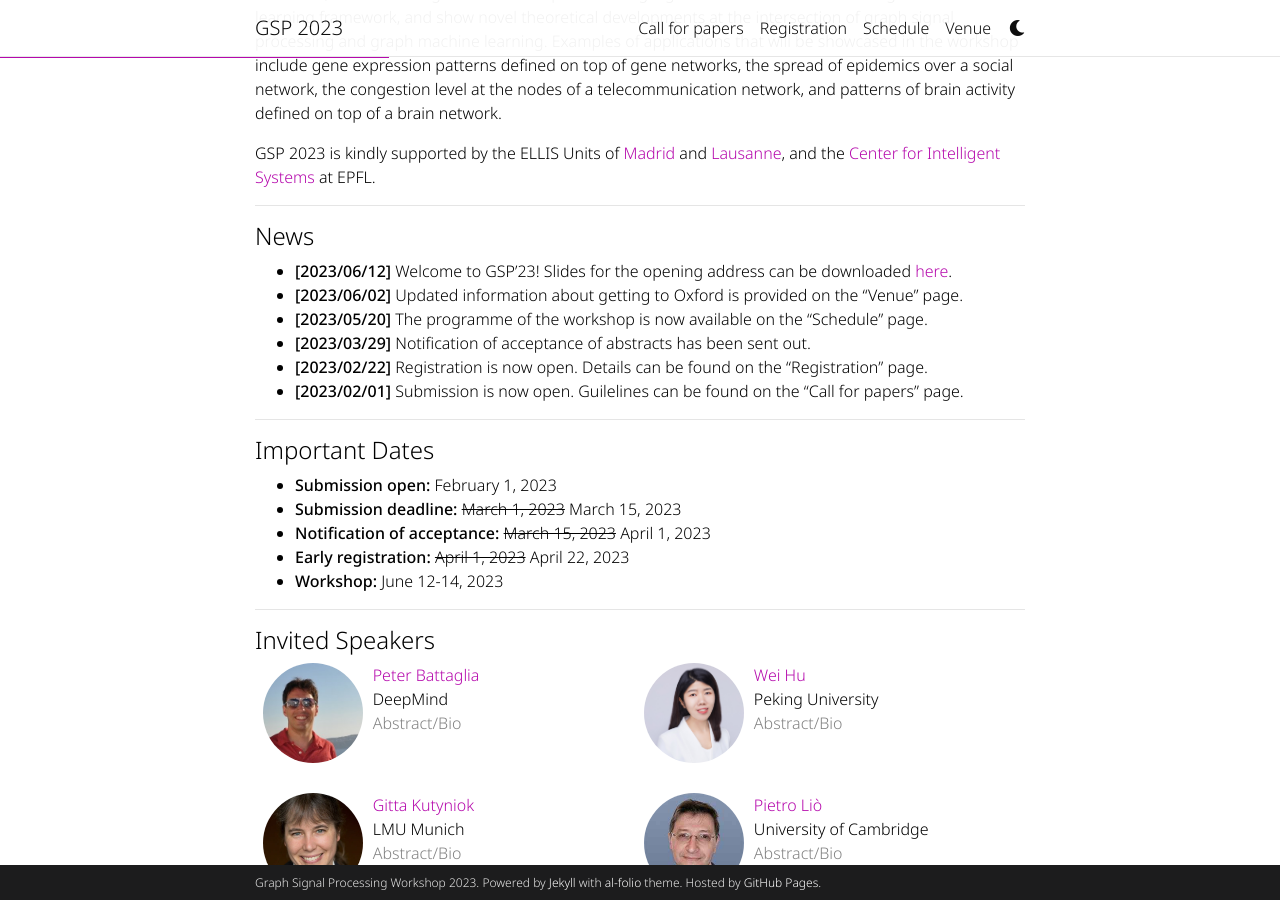
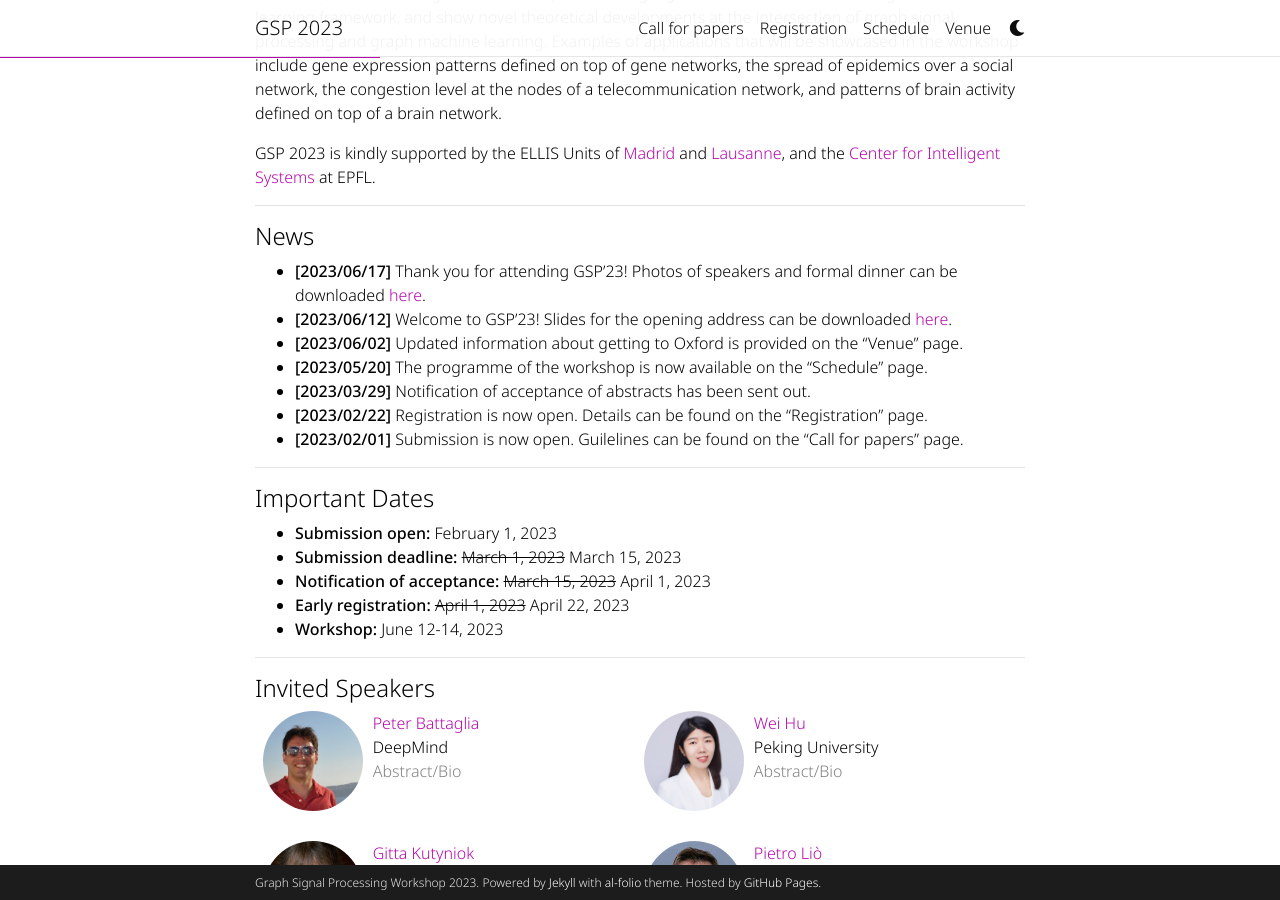
Before and after one commit to shreyasvinaya/gspworkshop2025.github.io, a Jekyll site: the page built from _pages/about.md, in a window 1280 px wide and 900 px high, scrolled down 630 px. Built offline with Jekyll 4.4.1, drawn with Linux system fonts in a browser that asks for light colours; full-size pictures stand in for the smaller copies a plugin makes; comment, search, counter and statistics services are not loaded; a style sheet for code colours, icons or effects is not loaded.

Commit message:
Update about.md

```diff
--- a/_pages/about.md
+++ b/_pages/about.md
@@ -21,6 +21,7 @@ GSP 2023 is kindly supported by the ELLIS Units of [Madrid](https://ellismadrid.
 
 ---
 #### News
++ **[2023/06/17]** Thank you for attending GSP'23! Photos of speakers and formal dinner can be downloaded [here](https://www.dropbox.com/sh/uiktctu2s86tkwa/AAB3ZKZHyq_nTNnD4QlMZym1a?dl=0).
 + **[2023/06/12]** Welcome to GSP'23! Slides for the opening address can be downloaded [here](https://gspworkshop.org/assets/pdf/opening.pdf).
 + **[2023/06/02]** Updated information about getting to Oxford is provided on the "Venue" page.
 + **[2023/05/20]** The programme of the workshop is now available on the "Schedule" page.
```
